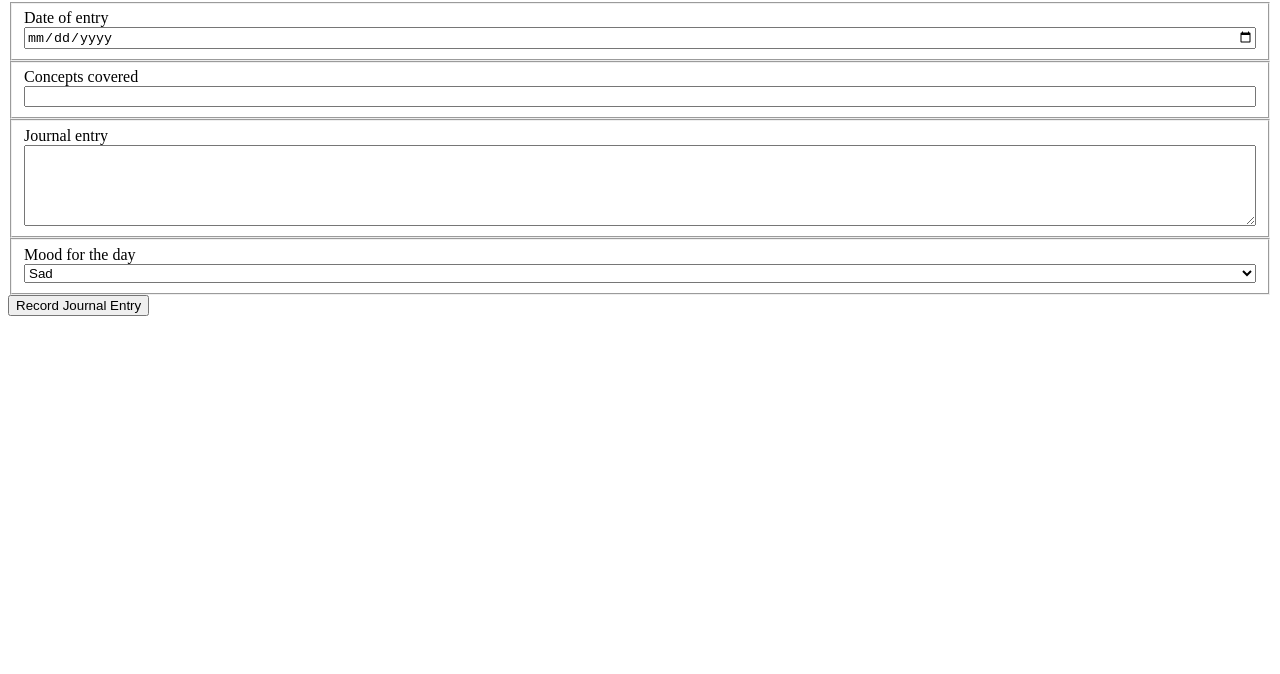
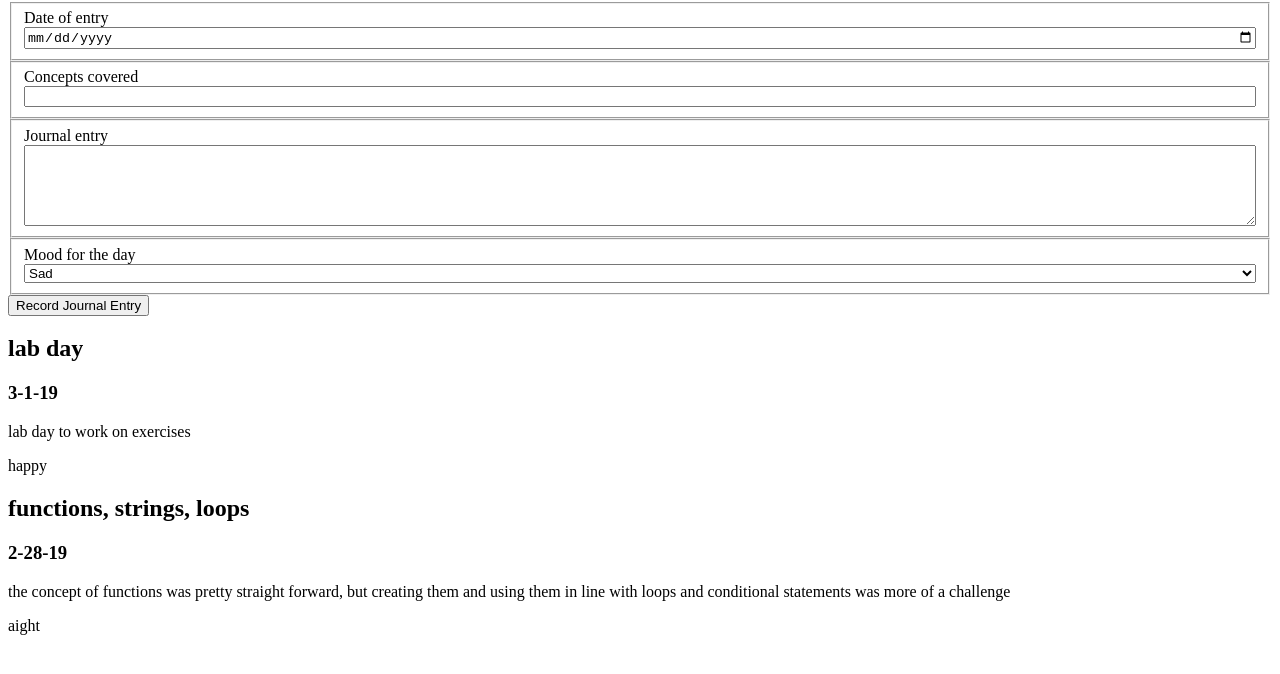
Before and after one commit to Alex-Thacker/daily-journal, a plain HTML site: page index.html in a window 1280 px wide. Shown: the part 78-752 px from the top of the page. Drawn offline with Linux system fonts and the light colour scheme.

Commit message:
exercise done, going to try to clean up

```diff
--- a/index.html
+++ b/index.html
@@ -46,6 +46,7 @@
     <form action=''>
         <input type="submit" value='Record Journal Entry'>
     </form>
+    <article class='entryLog'></article>
     <script src='src/scripts/journal.js'></script>
 </body>
 
--- a/src/scripts/journal.js
+++ b/src/scripts/journal.js
@@ -2,24 +2,49 @@
     Define the keys and value for a JavaScript object that
     represents a journal entry about what you learned today
 */
-const objectsJournalEntry = {
+const objectAll = [{
         date: '3-1-19',
         concepts: 'lab day',
-    entry:'lab day to work on exercises',
+        entry: 'lab day to work on exercises',
         mood: 'happy'
-};
-
-const objectsJournalEntry1 = {
+    },
+    {
         date: '2-28-19',
         concepts: 'functions, strings, loops',
         entry: 'the concept of functions was pretty straight forward, but creating them and using them in line with loops and conditional statements was more of a challenge',
         mood: 'aight'
+    }
+]
 
+
+
+// Function for DOM elements
+
+const frag = document.createDocumentFragment()
+const entryLog = document.querySelector('.entryLog');
+
+
+
+function createElement(object) {
+    const div = document.createElement('div');
+    const el1 = document.createElement('h1');
+    el1.textContent = object.concepts;
+    div.appendChild(el1);
+    const el2 = document.createElement('h3');
+    el2.textContent = object.date;
+    div.appendChild(el2);
+    const el3 = document.createElement('p');
+    el3.textContent = object.entry;
+    div.appendChild(el3);
+    const el4 = document.createElement('p');
+    el4.textContent = object.mood;
+    div.appendChild(el4);
+    frag.appendChild(div);
+}
+
+for (let i = 0; i < objectAll.length; i++) {
+    createElement(objectAll[i]);
 }
 
 
-const entryAll = [];
-
-entryAll.push(objectsJournalEntry);
-entryAll.push(objectsJournalEntry1);
-console.log(entryAll);
+entryLog.appendChild(frag);
```
Lines whose indentation alone changed are shown as unchanged.
